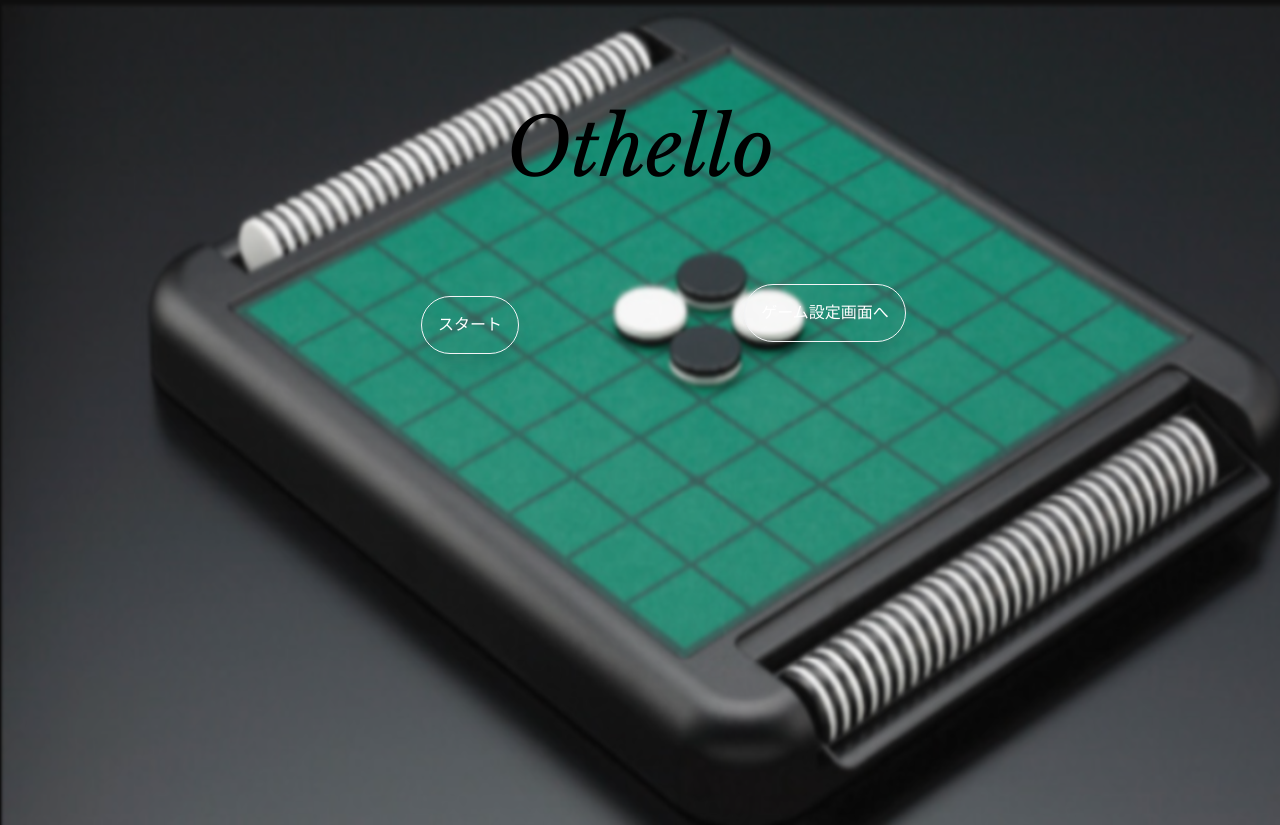
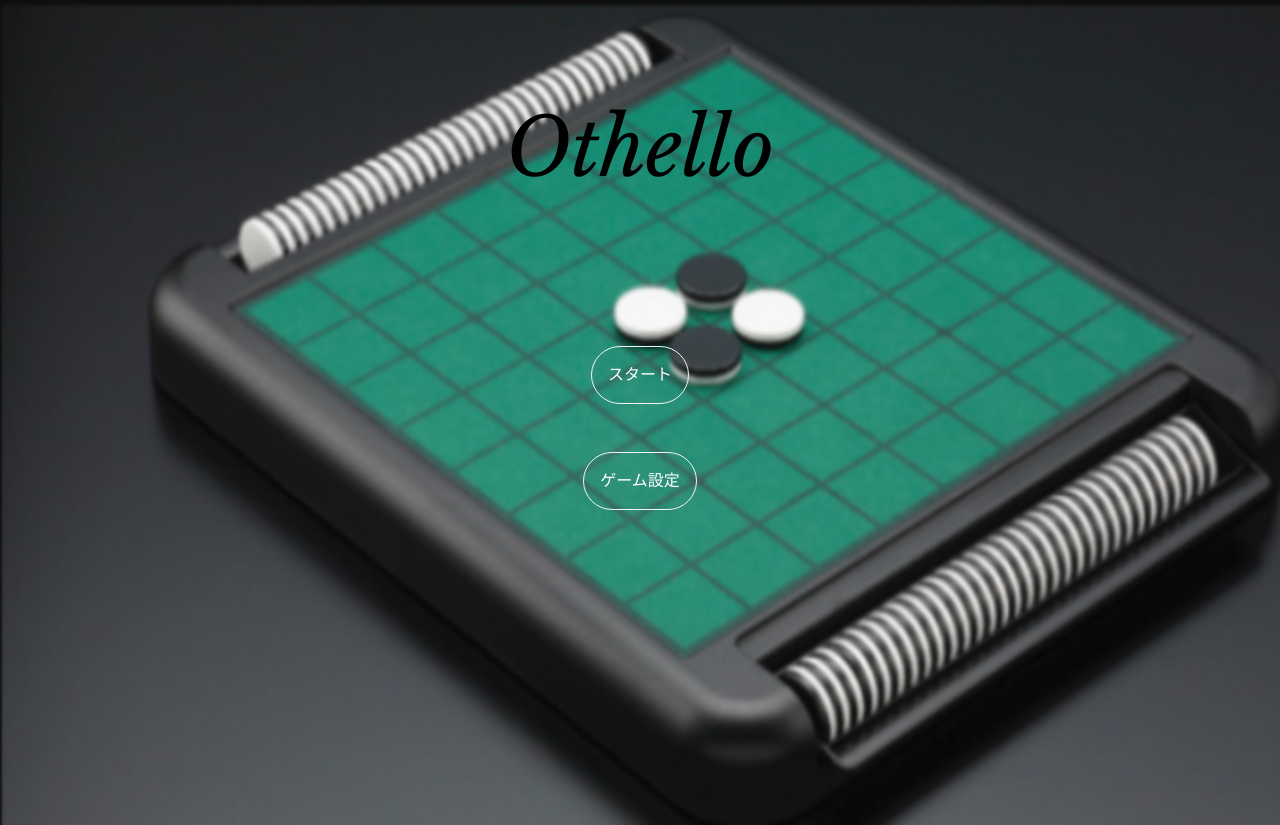
Before and after one commit to tomo1818/OthelloAppByVue3, a Vue app: page / in a window 1280 px wide. Built offline with nearby package versions, Linux system fonts and the light colour scheme; a web font is replaced by a local one.

Commit message:
homePageImprovement 修正

```diff
--- a/src/pages/Home.vue
+++ b/src/pages/Home.vue
@@ -5,7 +5,7 @@
   </div>
   <div class="startBtn">
     <router-link
-      class="p-3 btn hover:bg-gray-900 text-white rounded-full border-gray-100 hover:border-gray-900 shadow-xl"
+      class="p-3 btn hover:bg-gray-100 hover:bg-opacity-25 text-white rounded-full border-gray-100 hover:border-gray-100 shadow-3xl"
       :to="{name:'Othello',
       params: { mode: opponent, strength: difficulty },
       params: { mode: opponent, name1: playerName1, name2: playerName2 }
@@ -13,9 +13,9 @@
       >スタート</router-link>
      </div>
 
-     <div class="settingBtn">
-        <router-link class="p-3 hover:bg-gray-900 btn border-gray-100 hover:border-gray-900 text-white rounded-full shadow-xl" to="/setting"
-      >ゲーム設定画面へ</router-link
+     <div class="settingBtn mt-5">
+        <router-link class="p-3 hover:bg-gray-100 hover:bg-opacity-25 btn border-gray-100 hover:border-gray-100 text-white rounded-full shadow-3xl" to="/setting"
+      >ゲーム設定</router-link
     >
   </div>
   </div>
@@ -31,8 +31,8 @@
     }
 
     .othelloTitleDiv {
-        font-size:80px;
-        margin-top:-100px;
+      font-size:80px;
+      margin-top:-100px;
     }
 
     .othelloTitle {
@@ -41,12 +41,10 @@
     }
 
     .settingBtn {
-      margin-left: 370px;
-      margin-top:-70px;
+      margin-top: 50px;
     }
 
     .startBtn {
-      margin-right: 340px;
-      margin-top: 100px;
+      margin-top: 150px;
     }
 </style>
```
